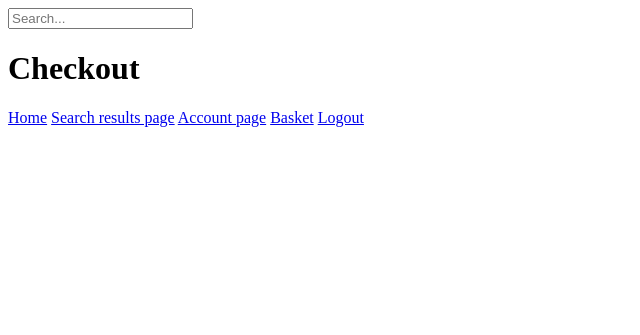
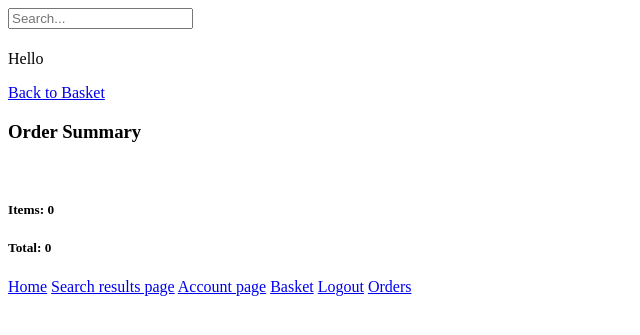
Before and after one commit to Eg3-git/mySuperTrolley, a Django app: page /trolley/checkout/ in a window 1280 px wide. Shown: the top 335 px of the page, without its empty margins (0-640 px from the left). Run offline with Django 4.2, Linux system fonts and the light colour scheme; the visitor is signed in with stand-in values (Sample User, id 1); data comes from the database, SQL or seed files in the repository; data that the repository does not hold is empty.

Commit message:
Added checkout button and a new page which shows previous orders

```diff
--- a/templates/trolley/base.html
+++ b/templates/trolley/base.html
@@ -6,7 +6,7 @@
 <head>
     <meta charset="UTF-8">
     <title>{% block title_block %}{% endblock %}</title>
-
+    <style>{% block style_block %}{% endblock %}</style>
 </head>
 <body>
     <script type="text/javascript">
@@ -44,7 +44,7 @@
         <a href="{% url 'basket'  %}">Basket</a>
         {% if user.is_authenticated %}
             <a href="{% url 'logout' %}">Logout</a>
-
+            <a href="{% url 'my-orders' %}">Orders</a>
         {% else %}
             <a href="{% url 'register' %}">Sign Up</a>
             <a href="{% url 'login' %}">Login</a>
--- a/templates/trolley/checkout.html
+++ b/templates/trolley/checkout.html
@@ -1,5 +1,35 @@
 {% extends 'trolley/base.html' %}
+{% load static %}
 
 {% block title_block %}Checkout{% endblock %}
 
-{% load static %}
+{% block body_block %}
+    <p>Hello</p>
+
+    <div id="shipping-info"></div>
+
+    <div class="col">
+        <div class="box">
+            <a href="{% url 'basket' %}">Back to Basket</a>
+            <h3>Order Summary</h3>
+            <br>
+            {% for item in items %}
+            <div class="row">
+                <div style="flex: 2"><p>{{ item.product.name }}</p></div>
+                <div style="flex: 1"><p>{{ item.product.price }}</p></div>
+                <div style="flex: 1"><p>{{ item.quantity }}</p></div>
+            </div>
+            {% endfor %}
+            <h5>Items: {{ order.get_basket_quantities }}</h5>
+            <h5>Total: {{ order.calculate_basket_total }}</h5>
+        </div>
+    </div>
+
+    <script type="text/javascript">
+        var shipping = '{{ order.shipping }}'
+
+        if (shipping == 'False'){
+            document.getElementById('shipping-info').innerHTML = ''
+        }
+    </script>
+{% endblock %}
--- a/templates/trolley/index.html
+++ b/templates/trolley/index.html
@@ -5,6 +5,10 @@
 {% load static %}
 
 {% block body_block %}
+    {% if ordered %}
+    <h3>Order Placed</h3>
+    {% endif %}
+
     {% if products %}
         <ul>
             {% for p in p_suggestions %}
--- a/trolley/models.py
+++ b/trolley/models.py
@@ -35,6 +35,7 @@
     data_ordered = models.DateTimeField(auto_now_add=True)
     complete = models.BooleanField(default=False)
     transaction_id = models.CharField(max_length=100, null=True)
+    shipping = True
 
     def __str__(self):
         return str(self.id)
--- a/trolley/urls.py
+++ b/trolley/urls.py
@@ -11,5 +11,7 @@
     path('login/', views.user_login, name='login'),
     path('logout/', views.user_logout, name='logout'),
     path('basket/', views.basket, name='basket'),
+    path('place-order/', views.placeOrder, name='place-order'),
+    path('my-orders/', views.my_orders, name='my-orders'),
 
 ]
--- a/trolley/views.py
+++ b/trolley/views.py
@@ -9,9 +9,8 @@
 from django.urls import reverse
 
 
-def index(request):
-    context_dict = {'title': "Homepage"}
-    context_dict['products'] = Product.objects.all()[1:6]
+def index(request, ordered=False):
+    context_dict = {'title': "Homepage", 'ordered': ordered, 'products': Product.objects.all()[1:6]}
 
     return render(request, 'trolley/index.html', context=context_dict)
 
@@ -40,9 +39,26 @@
     context_dict = {'title': "Account"}
     return render(request, 'trolley/account.html', context=context_dict)
 
+def my_orders(request):
+    customer = request.user
+    orders = Order.objects.filter(customer=customer, complete=True)
+    orderinfo = []
+    for order in orders:
+        orderinfo.append((order, order.orderitem_set.all()))
+    context = {'orders':orderinfo}
+    return render(request, 'trolley/orders.html', context=context)
 
 def checkout(request):
-    context_dict = {'title': "Checkout"}
+    if request.user.is_authenticated:
+        customer = request.user
+        order, created = Order.objects.get_or_create(customer=customer, complete=False)
+        items = order.orderitem_set.all()
+        totalQuantity = order.get_basket_quantities
+    else:
+        items = []
+        order = {'calculate_basket_total':0, 'get_basket_quantities':0, 'shipping':False}
+        totalQuantity = order['get_basket_quantities']
+    context_dict = {'items': items, 'order':order, 'totalQuantity':totalQuantity}
     return render(request, 'trolley/checkout.html', context=context_dict)
 
 
@@ -125,3 +141,16 @@
         orderItem.delete()
 
     return JsonResponse("Item added", safe=False)
+
+def placeOrder(request):
+
+    if request.method == 'POST':
+        customer = request.user
+        order, created = Order.objects.get_or_create(customer=customer, complete=False)
+        order.complete = True
+        ordered = True
+        order.save()
+    else:
+        ordered = False
+
+    return index(request, ordered)
```
Also changed, not shown: templates/trolley/basket.html (+7 -0 lines), templates/trolley/orders.html (added, +33 -0 lines).
